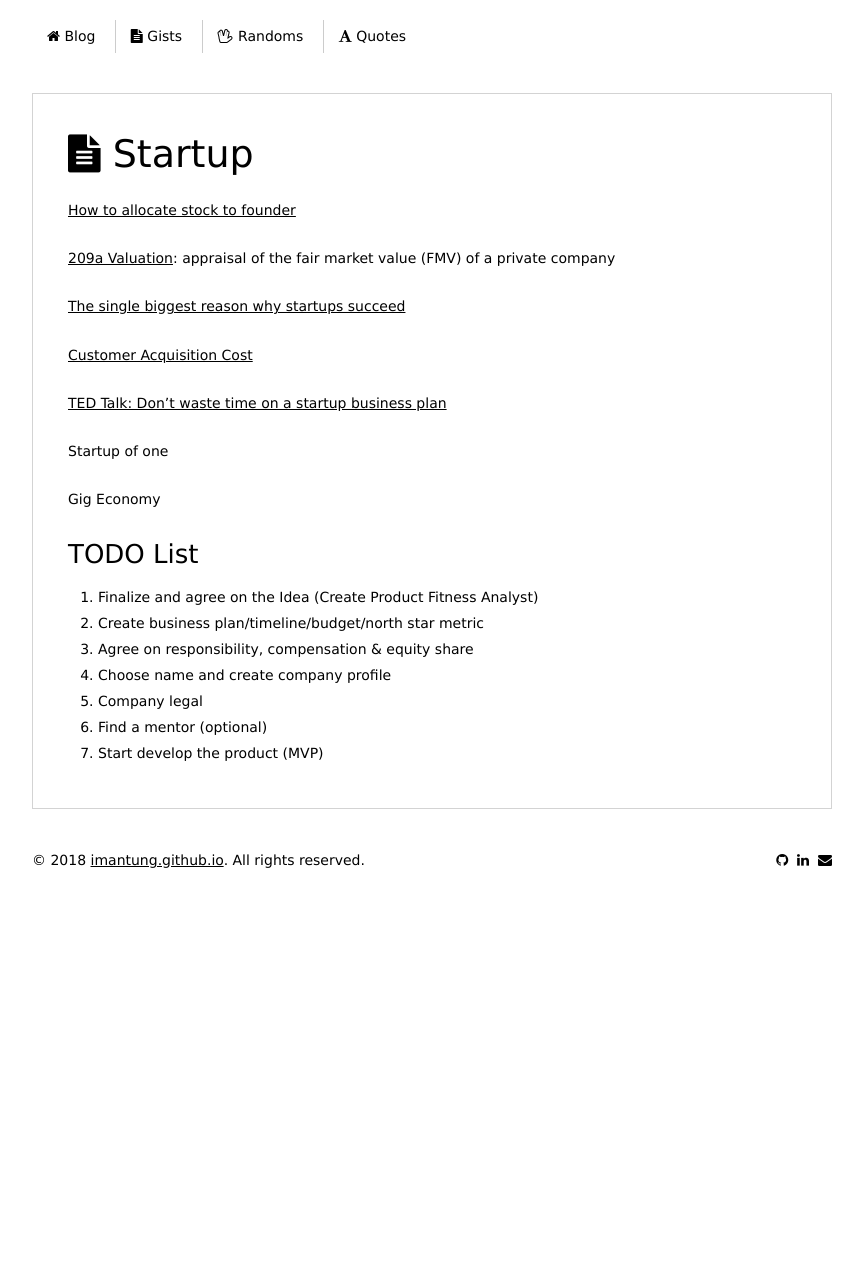
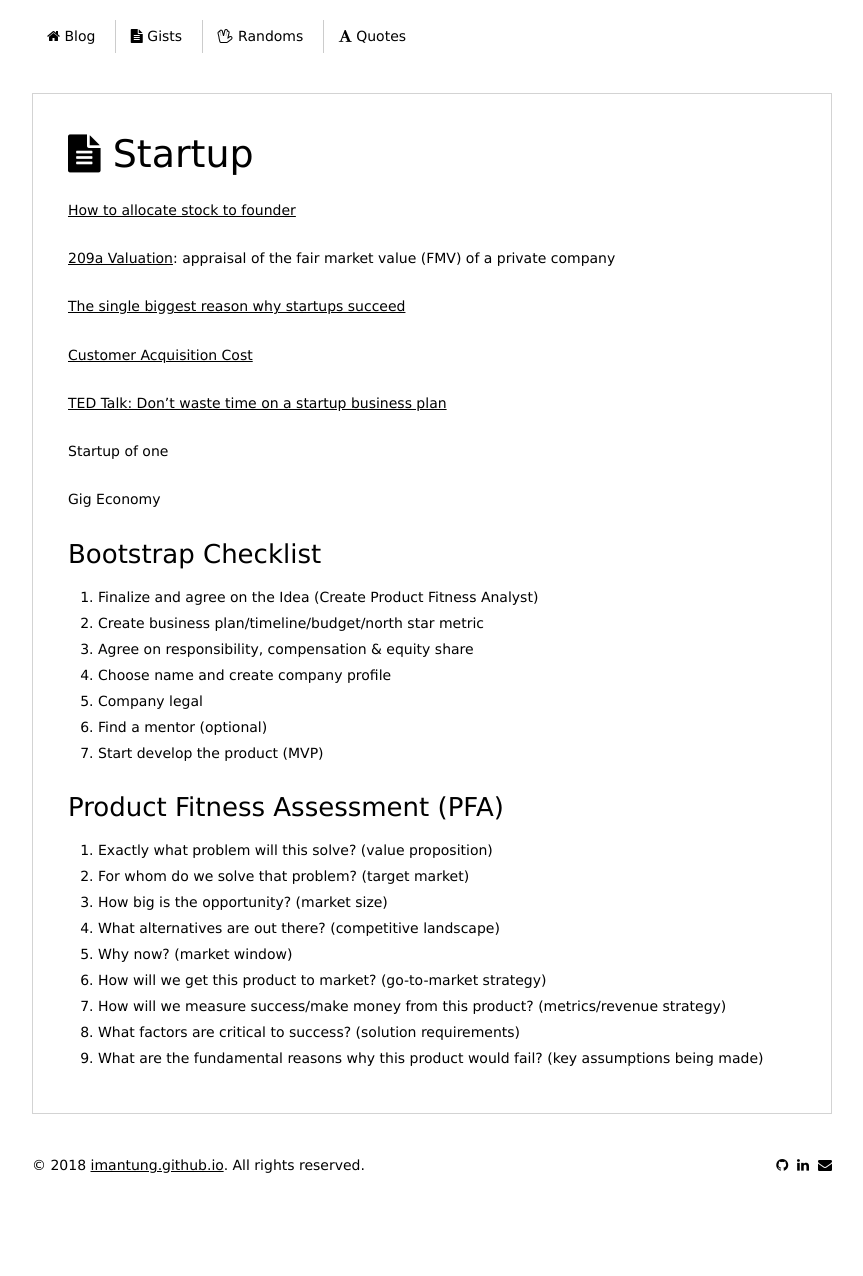
Before and after one commit to imantung/imantung.github.io, a Jekyll site: the page built from gist/startup.md, in a window 1280 px wide. Shown: the whole page, without its empty margins (208-1071 px from the left). Built offline with Jekyll 4.4.1, drawn with Linux system fonts in a browser that asks for light colours; nearby versions of some CDN libraries; before the commit the page ends 971 px from its top, so only the background shows below that.

Commit message:
update content

```diff
--- a/gist/startup.md
+++ b/gist/startup.md
@@ -17,7 +17,7 @@ Startup of one
 
 Gig Economy
 
-### TODO List
+### Bootstrap Checklist
 
 1. Finalize and agree on the Idea (Create Product Fitness Analyst)
 2. Create business plan/timeline/budget/north star metric
@@ -26,3 +26,15 @@ Gig Economy
 5. Company legal
 6. Find a mentor (optional)
 7. Start develop the product (MVP)
+
+
+### Product Fitness Assessment (PFA)
+1. Exactly what problem will this solve? (value proposition)
+2. For whom do we solve that problem? (target market)
+3. How big is the opportunity? (market size)
+4. What alternatives are out there? (competitive landscape)
+6. Why now? (market window)
+7. How will we get this product to market? (go-to-market strategy)
+8. How will we measure success/make money from this product? (metrics/revenue strategy)
+9. What factors are critical to success? (solution requirements)
+10. What are the fundamental reasons why this product would fail? (key assumptions being made)
```
Also changed, not shown: gist/metrics-logs-monitoring.md (+5 -5 lines), gist/web-design.md (added, +9 -0 lines).
